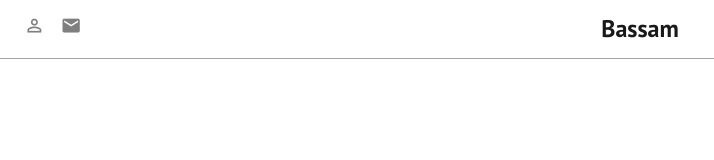
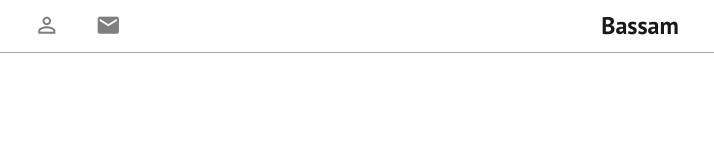
Before and after one commit to BassamxMednini/Angular-Website, an Angular app: page / in a window 1280 px wide. Shown: the top 160 px of the page, without its empty margins (0-714 px from the left). Built offline with nearby package versions, Linux system fonts and the light colour scheme.

Commit message:
Kleine Änderungen an der navbar

```diff
--- a/src/app/navbar/navbar.component.css
+++ b/src/app/navbar/navbar.component.css
@@ -1,5 +1,7 @@
 .navbar {
     border-bottom: 0.5px rgba(75, 75, 75, 0.5) solid;
+    padding-bottom: 0px;
+    padding-top: 0px;
 }
 
 .navbar-brand {
@@ -13,7 +15,16 @@
     font-size: 1.5em;
 }
 
+.nav-item {
+    padding: 0px 10px;
+}
 
 .nav-item i {
-    font-size: 1.3rem;
+    padding-top: 5px;
+    font-size: 1.6rem;
 }
+
+
+.nav-link {
+    /* background-color: red; */
+}
```
